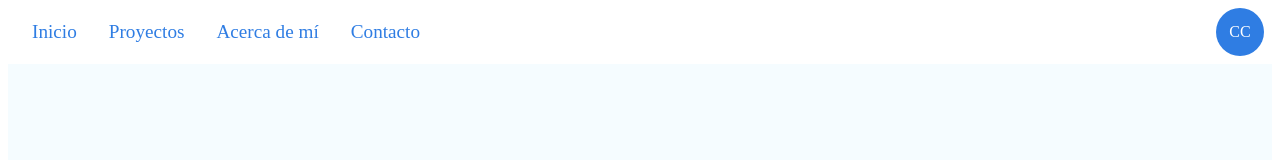
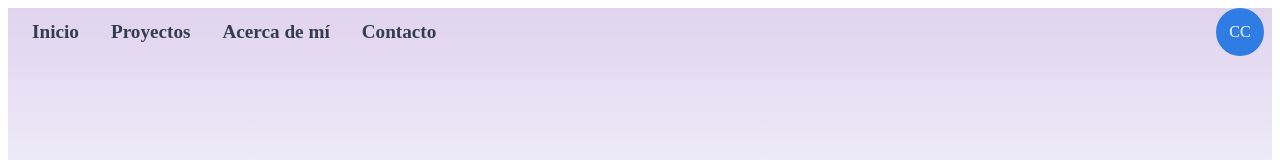
Before and after one commit to CesarCent17/portfolio-cent, an Angular app: page / in a window 1280 px wide. Shown: the top 160 px of the page. Built offline with nearby package versions, Linux system fonts and the light colour scheme.

Commit message:
Change background container-header

```diff
--- a/src/app/app.component.html
+++ b/src/app/app.component.html
@@ -1,2 +1,3 @@
 <app-navbar></app-navbar>
 <app-header></app-header>
+<app-contact></app-contact>
--- a/src/app/app.module.ts
+++ b/src/app/app.module.ts
@@ -5,12 +5,14 @@ import { AppRoutingModule } from './app-routing.module';
 import { AppComponent } from './app.component';
 import { NavbarComponent } from './components/navbar/navbar.component';
 import { HeaderComponent } from './components/header/header.component';
+import { ContactComponent } from './components/contact/contact.component';
 
 @NgModule({
   declarations: [
     AppComponent,
     NavbarComponent,
-    HeaderComponent
+    HeaderComponent,
+    ContactComponent
   ],
   imports: [
     BrowserModule,
--- /dev/null
+++ b/src/app/components/contact/contact.component.html
@@ -0,0 +1,3 @@
+<div class="container-contact" id="contact">
+
+</div>
--- /dev/null
+++ b/src/app/components/contact/contact.component.scss
@@ -0,0 +1,8 @@
+.container-contact{
+  background-color: white;
+  height: 100vh;
+  display: flex;
+  justify-content: center;
+  align-items: center;
+  width: 100%;
+}
--- a/src/app/components/header/header.component.html
+++ b/src/app/components/header/header.component.html
@@ -1,4 +1,4 @@
-<div class="container-header">
+<div class="container-header" id="home">
   <div class="row">
     <div class="column">
       <div class="presentation column-content">
--- a/src/app/components/header/header.component.scss
+++ b/src/app/components/header/header.component.scss
@@ -16,6 +16,8 @@
 
 .container-header{
   background-color: #f5fcff;
+  background-image: linear-gradient(to bottom, #e1d3ee, #f5fcff, #f5fcff, #f5fcff);
+  // ddcbee
   height: 100vh;
   display: flex;
   justify-content: center;
@@ -81,15 +83,10 @@
   text-align: center;
   text-decoration: none;
   font-weight: 400;
+  transition: background-color 0.3s, color 0.3s;
 }
 
-// 2f7de3
-// .icon-background {
-//   background-image: url('../../../assets/svg/browser_icon_1.svg');
-//   background-repeat: no-repeat;
-//   width: 16rem;
-//   height: 12rem;
-//   background-position: -5rem -5rem;
-//   z-index: 999;
-//   position: relative;
-// }
+.contact:hover {
+  background-color: #1f5bc0;
+  color: #ffffff;
+}
--- a/src/app/components/navbar/navbar.component.html
+++ b/src/app/components/navbar/navbar.component.html
@@ -1,7 +1,7 @@
-<nav class="navbar">
+<nav class="navbar" [ngClass]="{'scrolled': isScrolled}">
   <ul class="nav-list">
     <li class="nav-item">
-      <a routerLink="/">Inicio</a>
+      <a href="home">Inicio</a>
     </li>
     <li class="nav-item">
       <a routerLink="/proyectos">Proyectos</a>
@@ -10,7 +10,7 @@
       <a routerLink="/acerca">Acerca de mí</a>
     </li>
     <li class="nav-item">
-      <a routerLink="/contacto">Contacto</a>
+      <a href="#contact">Contacto</a>
     </li>
   </ul>
 
--- a/src/app/components/navbar/navbar.component.scss
+++ b/src/app/components/navbar/navbar.component.scss
@@ -1,6 +1,5 @@
 .navbar {
-  background-color: white;
-  color: #2f7de3;
+  // color: #2f7de3;
   padding: 1rem;
   display: flex;
   justify-content: space-between;
@@ -10,8 +9,13 @@
   top: 0;
   left: 0;
   right: 0;
+  background-color: transparent;
+  transition: background-color 0.6s
 }
 
+.navbar.scrolled {
+  background-color: #e1d3ee;
+}
 
 .nav-list {
   list-style: none;
@@ -25,10 +29,12 @@
 }
 
 .nav-item a {
-  color: #2f7de3;
+  // color: #2f7de3;
+  color: #323d52;
   text-decoration: none;
   font-size: 1.2rem;
-  font-weight: 100;
+  font-weight: 900;
+
 }
 
 .cv-circle {
--- a/src/app/components/navbar/navbar.component.ts
+++ b/src/app/components/navbar/navbar.component.ts
@@ -1,4 +1,4 @@
-import { Component } from '@angular/core';
+import { Component, HostListener  } from '@angular/core';
 
 @Component({
   selector: 'app-navbar',
@@ -6,5 +6,13 @@ import { Component } from '@angular/core';
   styleUrls: ['./navbar.component.scss']
 })
 export class NavbarComponent {
-
+  isScrolled = false;
+  @HostListener('window:scroll', [])
+  onWindowScroll() {
+    if (window.scrollY > 0) {
+      this.isScrolled = true;
+    } else {
+      this.isScrolled = false;
+    }
+  }
 }
```
Also changed, not shown: src/app/components/contact/contact.component.ts (added, +10 -0 lines), 1 other file (tests, documents, lock files or other folders).
